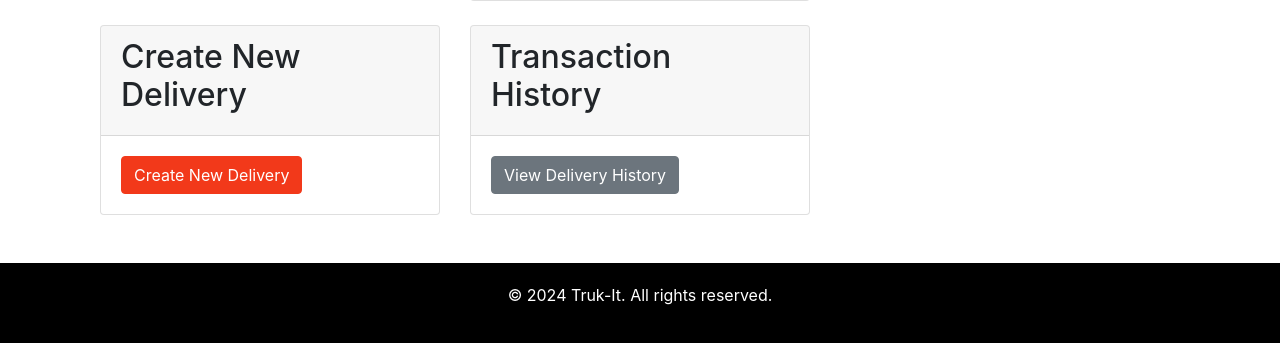
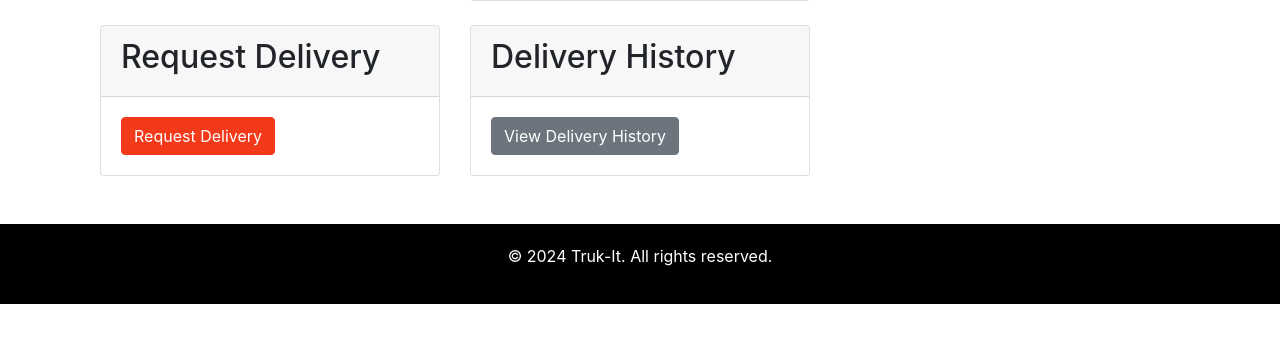
Before and after one commit to joelstennett81/TrukIt, a Django app: page /customer_dashboard/ in a window 1280 px wide. Shown: the part 535-878 px from the top of the page. After the commit the page ends 839 px from the top, so only its background shows below. Run offline with Django 5.2, Linux system fonts and the light colour scheme; some libraries are stand-ins or nearby versions.

Commit message:
Finished delivery item stuff

```diff
--- a/api/forms.py
+++ b/api/forms.py
@@ -44,6 +44,10 @@ class DeliveryItemForm(forms.ModelForm):
         model = DeliveryItem
         fields = ['name', 'length', 'width', 'height', 'weight', 'description']
 
+    def __init__(self, *args, **kwargs):
+        super().__init__(*args, **kwargs)
+        self.initial['transaction_id'] = kwargs.get('initial', {}).get('transaction_id')
+
 
 class DeliveryEquipmentForm(forms.Form):
     equipment = forms.ModelMultipleChoiceField(
--- a/api/models.py
+++ b/api/models.py
@@ -123,7 +123,7 @@ class DeliveryTransaction(models.Model):
         'DeliveryItem',
         verbose_name='Items to be Delivered',
         blank=True,
-        related_name='delivery_transactions'
+        related_name='delivery_transaction'
     )
 
     equipment_needed = models.ManyToManyField(
--- a/api/urls.py
+++ b/api/urls.py
@@ -9,5 +9,5 @@ urlpatterns = [
     path('customer_dashboard/', CustomerDashboardView.as_view(), name='api_customer_dashboard'),
     path('delivery_transaction/', CreateDeliveryTransactionView.as_view(), name='api_create_delivery_transaction'),
     path('add_delivery_item/', AddDeliveryItemView.as_view(), name='api_add_delivery_item'),
-    path('get_delivery_items/', GetDeliveryItemsView.as_view(), name='api_get_delivery_items'),
+    path('get_delivery_cart_items/', GetDeliveryCartItemsView.as_view(), name='api_get_delivery_cart_items'),
 ]
--- a/templates/customer_dashboard.html
+++ b/templates/customer_dashboard.html
@@ -46,18 +46,17 @@
             <div class="col-md-4">
                 <div class="card mt-4">
                     <div class="card-header">
-                        <h2>Create New Delivery</h2>
+                        <h2>Request Delivery</h2>
                     </div>
                     <div class="card-body">
-                        <a href="{% url 'web_create_delivery_transaction' %}" class="btn btn-primary">Create New
-                            Delivery</a>
+                        <a href="{% url 'web_create_delivery_transaction' %}" class="btn btn-primary">Request Delivery</a>
                     </div>
                 </div>
             </div>
             <div class="col-md-4">
                 <div class="card mt-4">
                     <div class="card-header">
-                        <h2>Transaction History</h2>
+                        <h2>Delivery History</h2>
                     </div>
                     <div class="card-body">
                         <a href="{% url 'web_customer_delivery_transactions' %}" class="btn btn-secondary">View Delivery
--- a/templates/driver_dashboard.html
+++ b/templates/driver_dashboard.html
@@ -46,7 +46,7 @@
             <div class="col-md-4">
                 <div class="card mt-4">
                     <div class="card-header">
-                        <h2>Transaction History</h2>
+                        <h2>Delivery History</h2>
                     </div>
                     <div class="card-body">
                         <a href="{% url 'web_driver_delivery_transactions' %}" class="btn btn-secondary">View Delivery
--- a/templates/home.html
+++ b/templates/home.html
@@ -43,12 +43,12 @@
             </div>
             <div class="col-md-4 mb-3">
                 <div class="p-2 border rounded">
-                    <h4>2. Request a Delivery</h4>
+                    <h4>2. Request and View Deliveries </h4>
                     {% if user.is_authenticated %}
                         {% if user.user_type == 'DRIVER' %}
-                            <a href="{% url 'web_driver_dashboard' %}" class="btn btn-primary btn-lg">Your Account</a>
+                            <a href="{% url 'web_driver_dashboard' %}" class="btn btn-primary btn-lg">Dashboard</a>
                         {% elif user.user_type == 'CUSTOMER' %}
-                            <a href="{% url 'web_customer_dashboard' %}" class="btn btn-primary btn-lg">Your Account</a>
+                            <a href="{% url 'web_customer_dashboard' %}" class="btn btn-primary btn-lg">Dashboard</a>
                         {% endif %}
                     {% else %}
                         <a href="{% url 'web_register' %}" class="btn btn-secondary btn-lg">Register</a>
--- a/web/urls.py
+++ b/web/urls.py
@@ -11,7 +11,8 @@ urlpatterns = [
     path('customer_delivery_transactions/', customer_delivery_transactions, name='web_customer_delivery_transactions'),
     path('driver_delivery_transactions/', driver_delivery_transactions, name='web_driver_delivery_transactions'),
     path('create_delivery_transaction/', create_delivery_transaction, name='web_create_delivery_transaction'),
-    path('choose_action/', choose_action, name='web_choose_action'),
-    path('delivery_transaction_request_successful/', delivery_transaction_request_successful, name='web_delivery_transaction_request_successful')
+    path('add_delivery_item/', add_delivery_item, name='web_add_delivery_item'),
+    path('submit_delivery_transaction_request/', submit_delivery_transaction_request,
+         name='web_submit_delivery_transaction_request')
 
 ]
--- a/web/views.py
+++ b/web/views.py
@@ -77,7 +77,7 @@ def create_delivery_transaction(request):
         form = DeliveryTransactionForm(request.POST)
         if form.is_valid():
             delivery = form.save(commit=False)
-            delivery.user = request.user
+            delivery.customer = request.user
             delivery.save()
             return redirect(f'add_delivery_item/?transaction_id={delivery.id}')
     else:
@@ -96,52 +96,14 @@ def add_delivery_item(request):
         form = DeliveryItemForm(request.POST)
         if form.is_valid():
             item = form.save(commit=False)
+            print('transactionid: ', transaction_id)
             item.delivery_transaction = DeliveryTransaction.objects.get(id=transaction_id)
             item.save()
+    else:
+        form = DeliveryItemForm(initial={'transaction_id': transaction_id})
 
-            # Redirect to a new view that shows the choices
-            return redirect('choose_action', transaction_id=transaction_id)
-    else:
-        form = DeliveryItemForm()
-
-    return render(request, 'add_delivery_items.html', {'form': form})
+    return render(request, 'add_delivery_items.html', {'delivery_item_form': form, 'transaction_id': transaction_id})
 
 
-@login_required
-def choose_action(request, transaction_id):
-    if request.method == 'POST':
-        action = request.POST.get('action')
-
-        if action == 'add_another':
-            return redirect(f'add_delivery_item/?transaction_id={transaction_id}')
-        elif action == 'submit_and_save':
-            # Process the delivery transaction here
-            # You might want to call an API endpoint or perform database operations
-            # For example:
-            # process_delivery(transaction_id)
-            return redirect('web_customer_delivery_transactions')  # Or wherever you want to redirect after submission
-
-    # Render the template with the choice options
-    return render(request, 'choose_action.html', {
-        'transaction_id': transaction_id,
-        'can_add_another': True,  # Set this to False if you don't want to allow adding another item
-    })
-
-
-def delivery_transaction_request_successful(request):
-    transaction_id = request.GET.get('transaction_id')
-
-    if not transaction_id:
-        return redirect('web_customer_dashboard')  # Redirect to home page if no transaction ID
-
-    try:
-        transaction = DeliveryTransaction.objects.get(id=transaction_id)
-
-        context = {
-            'transaction': transaction,
-            'message': 'Delivery requested successfully!',
-        }
-
-        return render(request, 'delivery_request_success.html', context)
-    except DeliveryTransaction.DoesNotExist:
-        return redirect('web_customer_dashboard')
+def submit_delivery_transaction_request(request):
+    return redirect('web_customer_dashboard')
```
Also changed, not shown: api/serializers.py (+8 -3 lines), api/views.py (+24 -5 lines), templates/add_delivery_items.html (+63 -22 lines), templates/create_delivery_transaction.html (+17 -2 lines), db.sqlite3.
